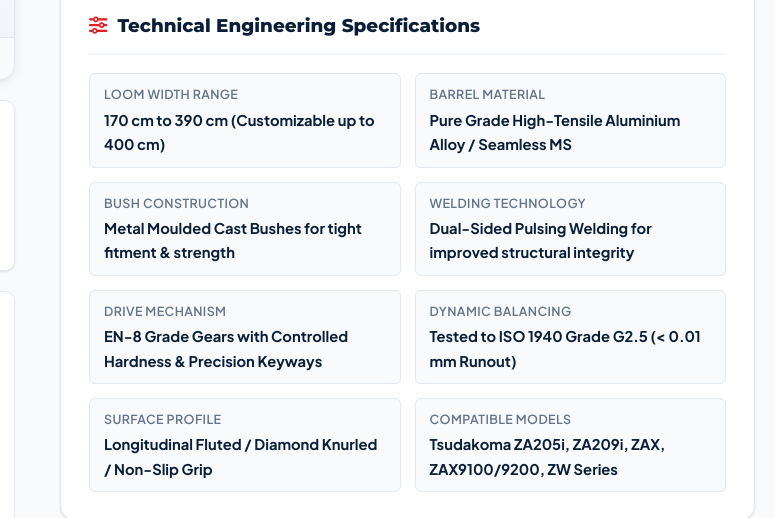
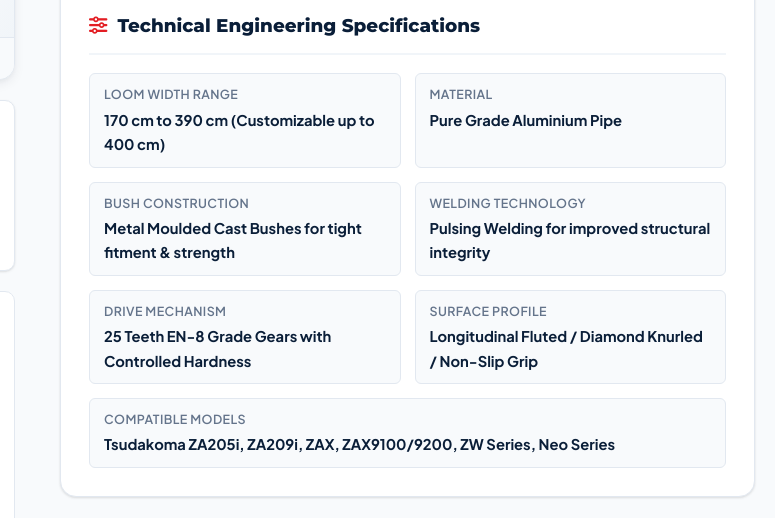
Before and after one commit to Sanjay1820/pragati-engineers, a website: page product-detail.html in a window 1280 px wide. Shown: the part 566-1084 px from the top of the page, 505-1280 px from the left. Drawn offline with Linux system fonts and the light colour scheme.

Commit message:
Update Tsudakoma specifications to match reference content and adjust card images

```diff
--- a/assets/css/style.css
+++ b/assets/css/style.css
@@ -823,12 +823,12 @@ button, input, select, textarea {
 
 /* Looms Cloth Rolls Specific Super-Zoom Close-Up */
 .product-card[data-category="looms"] .product-thumb img {
-  transform-origin: 22% 78%;
-  transform: scale(2.65);
+  transform-origin: 22% 68%;
+  transform: scale(2.65) translateY(-28px);
 }
 
 .product-card[data-category="looms"]:hover .product-thumb img {
-  transform: scale(2.78);
+  transform: scale(2.78) translateY(-28px);
 }
 
 .product-badge-cat {
@@ -2214,6 +2214,10 @@ textarea.form-control {
   gap: 3px;
 }
 
+.spec-card-item:last-child:nth-child(odd) {
+  grid-column: 1 / -1;
+}
+
 .spec-prop-label {
   font-size: 0.78rem;
   font-weight: 600;
--- a/assets/js/product-detail.js
+++ b/assets/js/product-detail.js
@@ -26,13 +26,12 @@ document.addEventListener('DOMContentLoaded', () => {
       applications: 'Japanese Tsudakoma airjet & waterjet looms, continuous denim, bottom-weight, shirting, filament fabrics, high-speed textile mills.',
       specs: [
         { label: 'Loom Width Range', val: '170 cm to 390 cm (Customizable up to 400 cm)' },
-        { label: 'Barrel Material', val: 'Pure Grade High-Tensile Aluminium Alloy / Seamless MS' },
+        { label: 'Material', val: 'Pure Grade Aluminium Pipe' },
         { label: 'Bush Construction', val: 'Metal Moulded Cast Bushes for tight fitment & strength' },
-        { label: 'Welding Technology', val: 'Dual-Sided Pulsing Welding for improved structural integrity' },
-        { label: 'Drive Mechanism', val: 'EN-8 Grade Gears with Controlled Hardness & Precision Keyways' },
-        { label: 'Dynamic Balancing', val: 'Tested to ISO 1940 Grade G2.5 (< 0.01 mm Runout)' },
+        { label: 'Welding Technology', val: 'Pulsing Welding for improved structural integrity' },
+        { label: 'Drive Mechanism', val: '25 Teeth EN-8 Grade Gears with Controlled Hardness' },
         { label: 'Surface Profile', val: 'Longitudinal Fluted / Diamond Knurled / Non-Slip Grip' },
-        { label: 'Compatible Models', val: 'Tsudakoma ZA205i, ZA209i, ZAX, ZAX9100/9200, ZW Series' }
+        { label: 'Compatible Models', val: 'Tsudakoma ZA205i, ZA209i, ZAX, ZAX9100/9200, ZW Series, Neo Series' }
       ]
     },
     'toyota': {
--- a/dist-home/assets/css/style.css
+++ b/dist-home/assets/css/style.css
@@ -823,12 +823,12 @@ button, input, select, textarea {
 
 /* Looms Cloth Rolls Specific Super-Zoom Close-Up */
 .product-card[data-category="looms"] .product-thumb img {
-  transform-origin: 22% 78%;
-  transform: scale(2.65);
+  transform-origin: 22% 68%;
+  transform: scale(2.65) translateY(-28px);
 }
 
 .product-card[data-category="looms"]:hover .product-thumb img {
-  transform: scale(2.78);
+  transform: scale(2.78) translateY(-28px);
 }
 
 .product-badge-cat {
@@ -2214,6 +2214,10 @@ textarea.form-control {
   gap: 3px;
 }
 
+.spec-card-item:last-child:nth-child(odd) {
+  grid-column: 1 / -1;
+}
+
 .spec-prop-label {
   font-size: 0.78rem;
   font-weight: 600;
```
Also changed, not shown: dist-home/assets/js/product-detail.js (+4 -5 lines), assets/images/products/itema.webp, assets/images/products/somet.webp, assets/images/products/sulzar.webp, assets/images/products/waterjet.webp, dist-home/assets/images/products/itema.webp, dist-home/assets/images/products/somet.webp, dist-home/assets/images/products/sulzar.webp, dist-home/assets/images/products/waterjet.webp.
